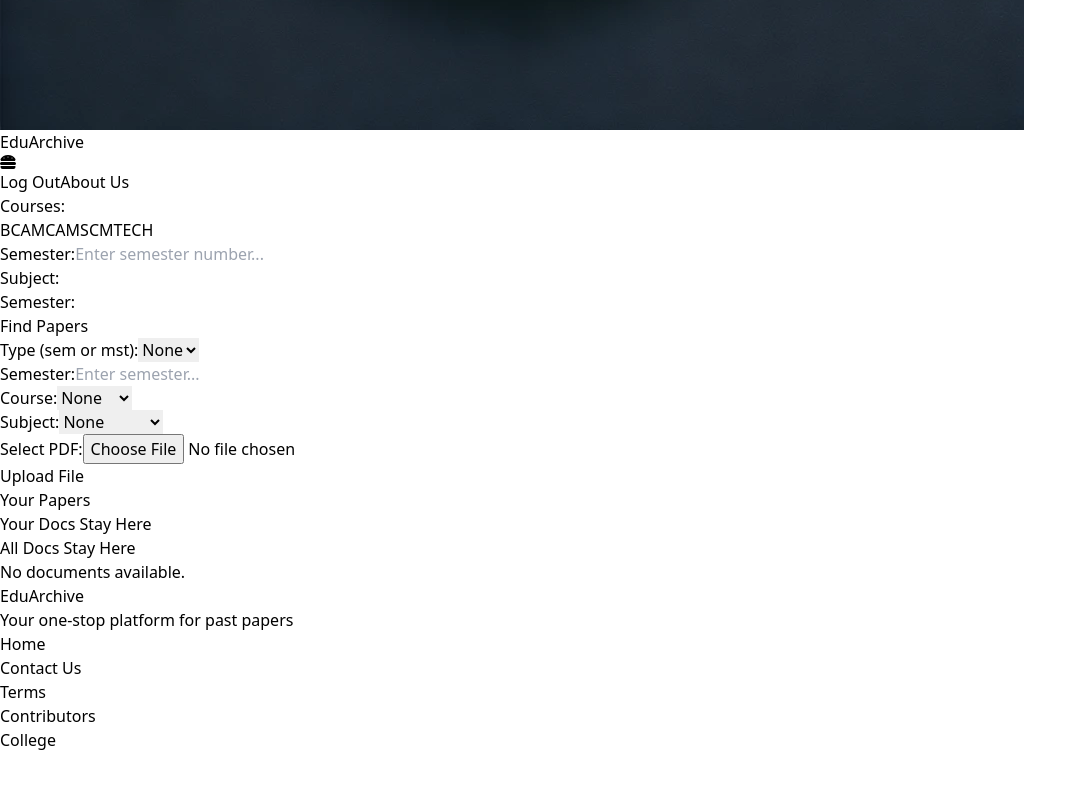
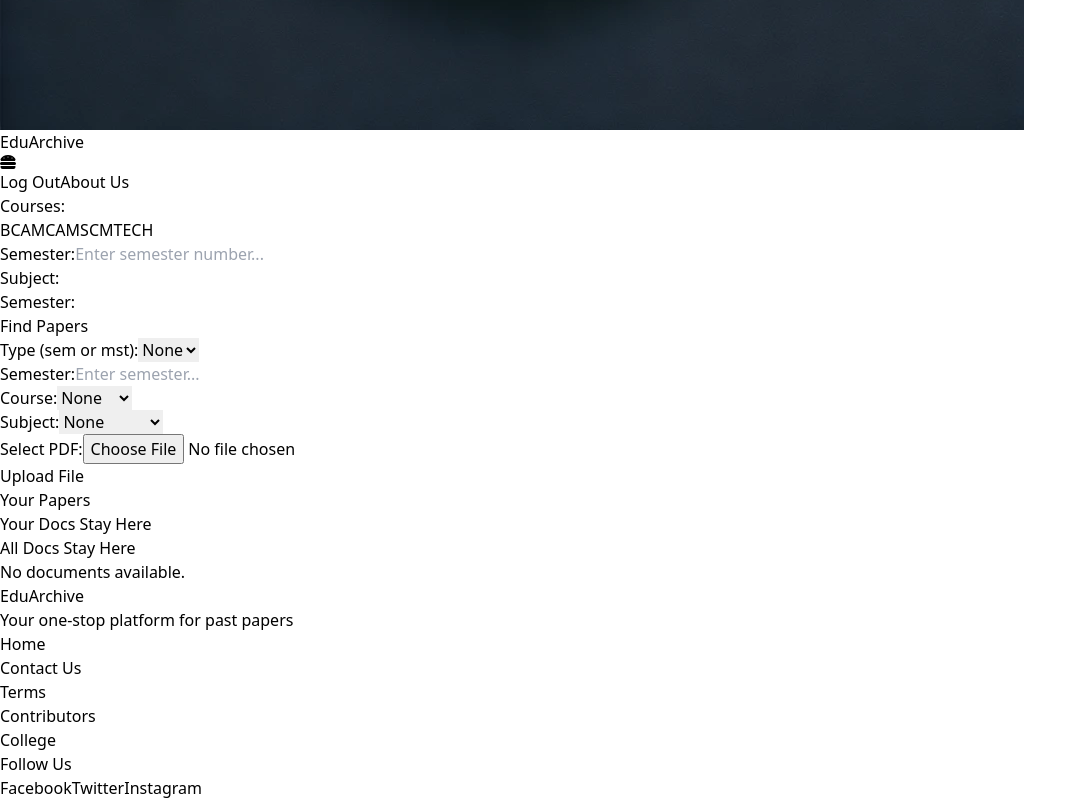
Before and after one commit to shrishan9669/eduarchive1, a React (Vite) app: page /show in a window 1280 px wide. Shown: the part 894-1694 px from the top of the page, without its empty margins (0-1087 px from the left). Before the commit the page ends 1646 px from the top, so only its background shows below. Built offline with nearby package versions, Linux system fonts and the light colour scheme.

Commit message:
Update footer.tsx

```diff
--- a/src/components/footer.tsx
+++ b/src/components/footer.tsx
@@ -1,33 +1,21 @@
-// import { useNavigate } from "react-router-dom"
-
-// export default function Footer(){
-//     const nav = useNavigate()
-//     return (
-//         <div className="flex bg-black h-[87px] border border-white border-l-0 border-b-0 border-r-0 justify-center gap-10 items-center text-lg">
-//             <span onClick={()=> nav('/')}  className="cursor-pointer text-white hover:bg-pink-700 transition-all duration-300  px-3 py-1 rounded-full  font-serif">Home</span>
-//             <span className="cursor-pointer text-white hover:bg-pink-700 transition-all duration-300  px-3 py-1 rounded-full font-serif">Contact Us</span>
-//             <span className="cursor-pointer text-white hover:bg-pink-700 transition-all duration-300 px-3 py-1 rounded-full font-serif">Terms</span>
-//             <span className="cursor-pointer text-white hover:bg-pink-700 transition-all duration-300  px-3 py-1 rounded-full font-serif">Contributers</span>
-//             <span className="cursor-pointer text-white hover:bg-pink-700 transition-all duration-300  px-3 py-1 rounded-full font-serif">College</span>
-//         </div>
-//     )
-// }
 import { useNavigate } from "react-router-dom";
 
 export default function Footer() {
   const nav = useNavigate();
   return (
-    <footer className="flex flex-col w-[100vw] md:flex-row items-center justify-between bg-gradient-to-r from-gray-800 via-black to-gray-900 py-6 px-10 text-white border-t border-gray-700">
+    <footer className="flex flex-col md:flex-row items-center justify-between bg-gradient-to-r from-gray-800 via-black to-gray-900 py-6 px-6 md:px-10 text-white border-t border-gray-700">
       {/* Left Section: Logo and Tagline */}
       <div className="flex flex-col items-center md:items-start space-y-2">
         <h1 className="text-2xl font-bold font-serif">
           <span className="text-pink-600">Edu</span>Archive
         </h1>
-        <p className="text-sm text-gray-400">Your one-stop platform for past papers</p>
+        <p className="text-sm text-gray-400 text-center md:text-left">
+          Your one-stop platform for past papers
+        </p>
       </div>
 
       {/* Middle Section: Navigation Links */}
-      <div className="md:flex flex-col items-start w-full  gap-6 mt-4 md:mt-0">
+      <div className="flex flex-col md:flex-row items-center md:items-start  gap-4 md:gap-6 mt-4 md:mt-0">
         <p
           onClick={() => nav("/")}
           className="cursor-pointer hover:text-pink-600 transition-all duration-300 font-medium"
@@ -48,40 +36,14 @@ export default function Footer() {
         </p>
       </div>
 
-      {/* Right Section: Social Links */}
-      <div className="flex gap-4 mt-4 md:mt-0">
-        <a
-          href="https://facebook.com"
-          target="_blank"
-          rel="noopener noreferrer"
-          className="text-gray-400 hover:text-pink-600 transition-all duration-300"
-        >
-          <i className="fab fa-facebook-f"></i>
-        </a>
-        <a
-          href="https://twitter.com"
-          target="_blank"
-          rel="noopener noreferrer"
-          className="text-gray-400 hover:text-pink-600 transition-all duration-300"
-        >
-          <i className="fab fa-twitter"></i>
-        </a>
-        <a
-          href="https://instagram.com"
-          target="_blank"
-          rel="noopener noreferrer"
-          className="text-gray-400 hover:text-pink-600 transition-all duration-300"
-        >
-          <i className="fab fa-instagram"></i>
-        </a>
-        <a
-          href="https://linkedin.com"
-          target="_blank"
-          rel="noopener noreferrer"
-          className="text-gray-400 hover:text-pink-600 transition-all duration-300"
-        >
-          <i className="fab fa-linkedin-in"></i>
-        </a>
+      {/* Right Section: Social Links (Placeholder) */}
+      <div className="flex flex-col items-center gap-4 mt-4 md:mt-0">
+        <p className="text-sm text-gray-400">Follow Us</p>
+        <div className="flex gap-4">
+          <a href="#" className="text-pink-600 hover:text-pink-400 transition-all duration-300">Facebook</a>
+          <a href="#" className="text-pink-600 hover:text-pink-400 transition-all duration-300">Twitter</a>
+          <a href="#" className="text-pink-600 hover:text-pink-400 transition-all duration-300">Instagram</a>
+        </div>
       </div>
     </footer>
   );
```
